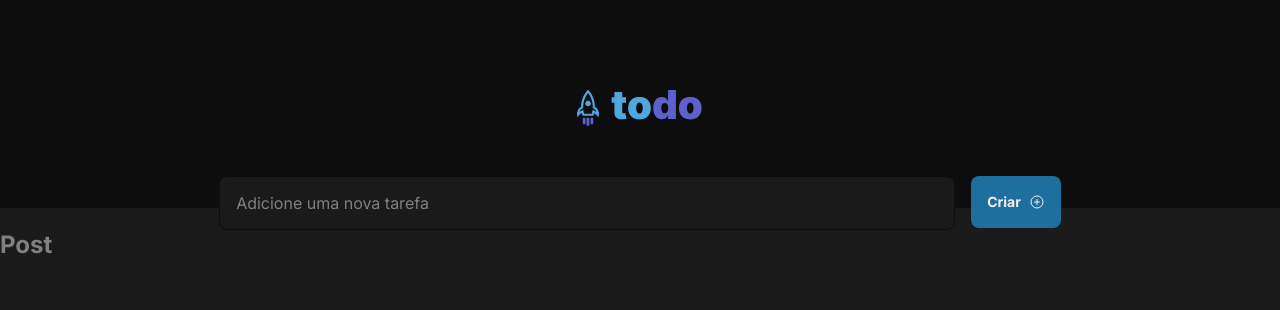
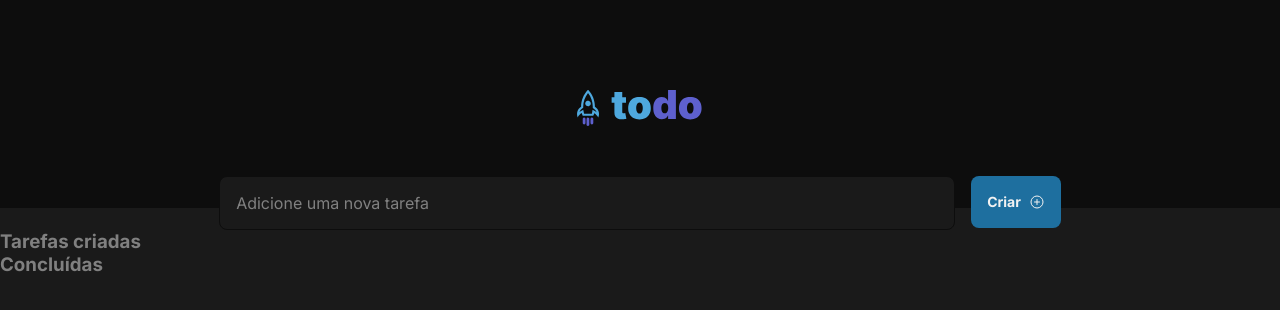
Before and after one commit to souzalipe/Todoo-Rocket, a React (Vite) app in the folder Todoo-Rocket/: page / in a window 1280 px wide. Shown: the top 310 px of the page. Built offline with nearby package versions, Linux system fonts and the light colour scheme.

Commit message:
adiciona formulário ao componente Post e ajusta a estrutura do App

```diff
--- a/Todoo-Rocket/src/App.jsx
+++ b/Todoo-Rocket/src/App.jsx
@@ -1,28 +1,23 @@
-import { Button } from "./components/Button"
-import { Header } from "./components/Header"
-import { Input } from "./components/Input"
-import { Post } from "./components/Post"
-import "./styles/global.css"
+import { Button } from "./components/Button";
+import { Header } from "./components/Header";
+import { Input } from "./components/Input";
+import { Post } from "./components/Post";
+
+import "./styles/global.css";
 
 function App() {
-
   return (
     <main>
       <div>
-       <Header />
+        <Header />
       </div>
       <section>
-        <div style={{ display: "flex", justifyContent: "center", gap: "1rem", marginTop: "-2rem" }}>
-          <Input />
-          <Button />
-        </div>
-
         <div>
           <Post />
         </div>
       </section>
     </main>
-  )
+  );
 }
 
-export default App
+export default App;
--- a/Todoo-Rocket/src/components/Post.jsx
+++ b/Todoo-Rocket/src/components/Post.jsx
@@ -1,9 +1,27 @@
 import React from "react";
+import { Input } from "./Input";
+import { Button } from "./Button";
+
+import style from "../styles/Post.module.css";
 
 export function Post() {
   return (
-    <div>
-      <h1>Post</h1>
-    </div>
+    <article>
+      <form>
+        <div style={{ display: "flex", justifyContent: "center", gap: "1rem", marginTop: "-2rem" }}>
+          <Input />
+          <Button />
+        </div>
+      </form>
+      <header>
+        <div>
+          <h3>Tarefas criadas</h3>
+        </div>
+
+        <div>
+          <h3>Concluídas</h3>
+        </div>
+      </header>
+    </article>
   );
 }
```
